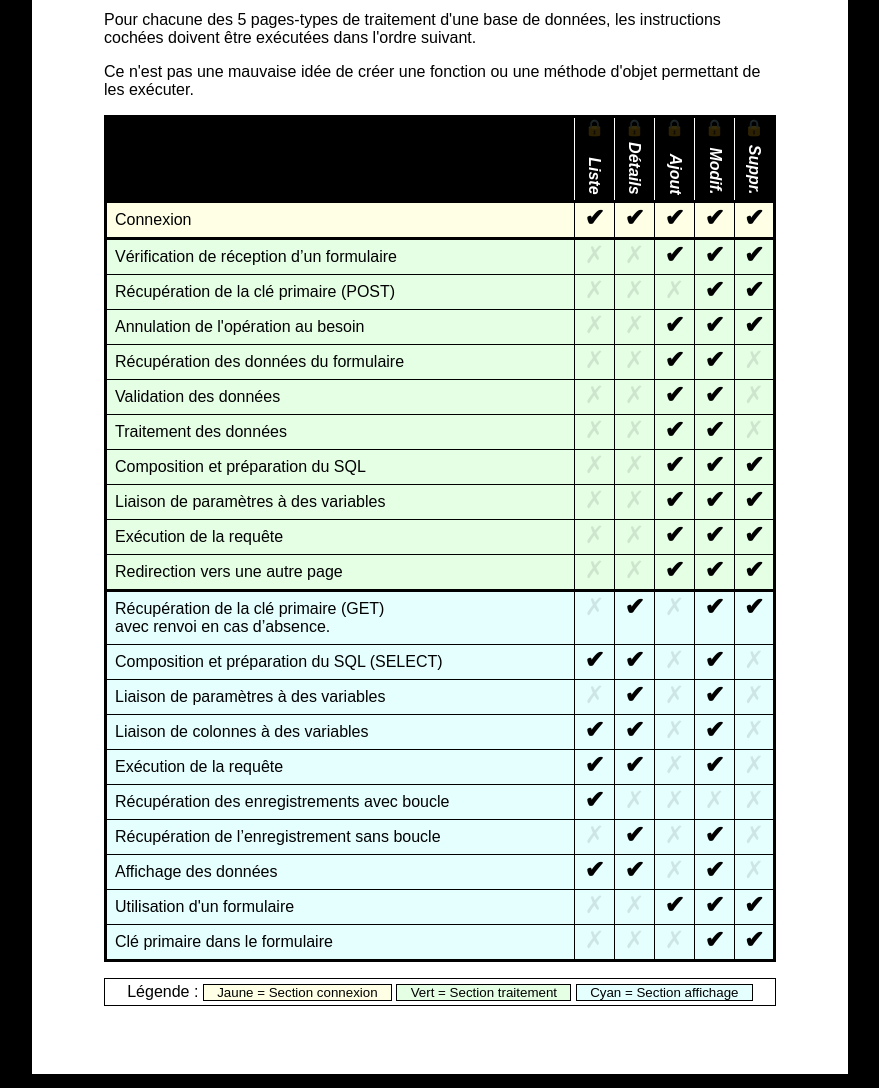
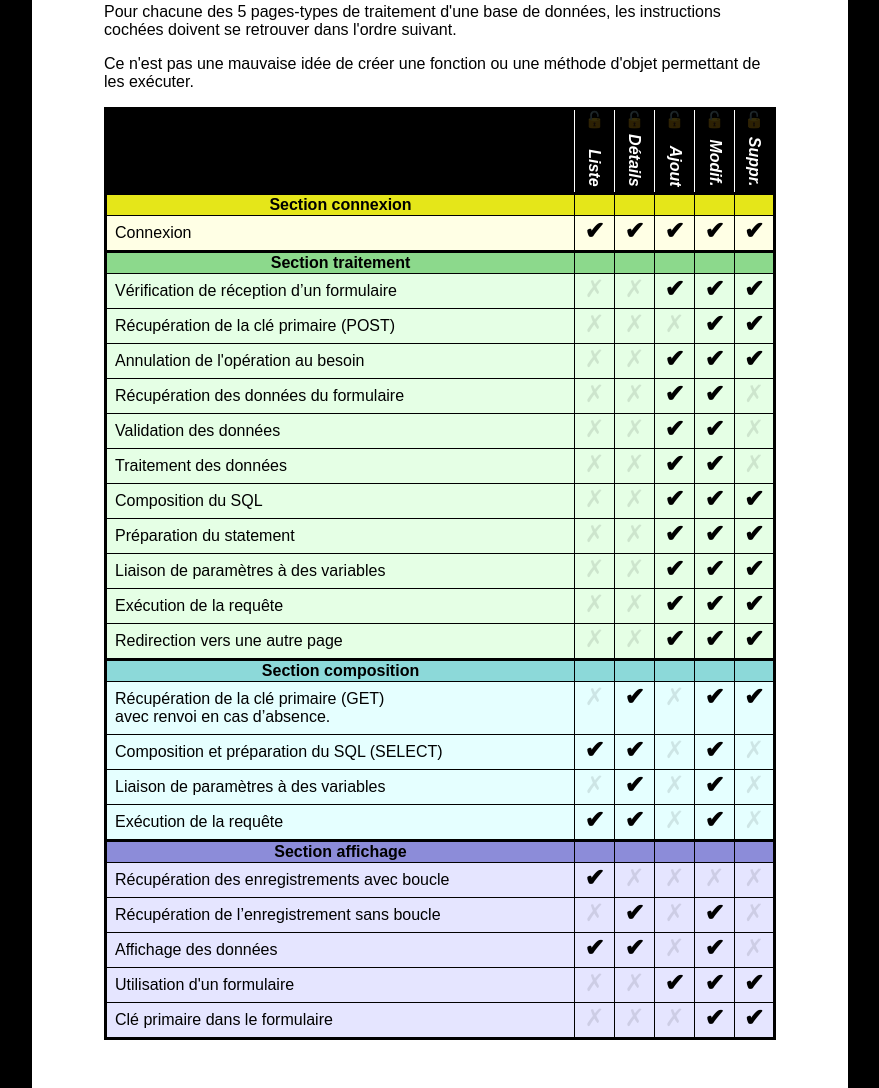
Before and after one commit to web3cstj/5pages, a plain HTML site: page index.html in a window 1280 px wide. Shown: the part 116-1204 px from the top of the page, without its empty margins (200-1079 px from the left). Drawn offline with Linux system fonts and the light colour scheme.

Commit message:
Mise à jour 2019

```diff
--- a/5pages.less
+++ b/5pages.less
@@ -1,8 +1,16 @@
-body {
+:root {
+	font-size: 12pt;
 	font-family: arial;
 }
 
-div.interface {}
+body {
+	margin: 0;
+}
+
+div.interface {
+	padding: 1em;
+	position: relative;
+}
 
 h1 {
 	text-align: center;
@@ -11,6 +19,15 @@ h1 {
 }
 
 table.cinqpages {
+	--fond-connexion: hsl(60, 100%, 95%);
+	--fond-connexion-entete: hsl(60, 80%, 50%);
+	--fond-traitement: hsl(120, 100%, 95%);
+	--fond-traitement-entete: hsl(120, 50%, 70%);
+	--fond-composition: hsl(180, 100%, 95%);
+	--fond-composition-entete: hsl(180, 50%, 70%);
+	--fond-affichage: hsl(240, 100%, 95%);
+	--fond-affichage-entete: hsl(240, 50%, 70%);
+
 	font-family: arial;
 	border: 2px solid black;
 	border-collapse: collapse;
@@ -40,19 +57,18 @@ table.cinqpages {
 		}
 	}
 }
-tbody,
-span {
+tbody {
 	&.connexion {
-		background-color: hsl(60, 100%, 95%);
+		background-color: var(--fond-connexion);
 	}
 	&.traitement {
-		background-color: hsl(120, 100%, 95%);
+		background-color: var(--fond-traitement);
 	}
 	&.composition {
-		background-color: hsl(180, 100%, 95%);
+		background-color: var(--fond-composition);
 	}
 	&.affichage {
-		background-color: hsl(240, 100%, 95%);
+		background-color: var(--fond-affichage);
 	}
 }
 
@@ -60,15 +76,15 @@ table {
 	counter-reset: noligne;
 }
 
-tbody > tr > td:first-child {
+tbody > tr:not(.entete) > td:first-child {
 	counter-increment: noligne;
 }
 
-#numeroter:checked ~ * tbody > tr > td:first-child:before {
+#numeroter:checked ~ * tbody > tr:not(.entete) > td:first-child:before {
 	content: counter(noligne, lower-alpha) ". ";
 }
 
-tbody > tr:hover {
+tbody > tr:not(.entete):hover {
 	background-color: rgba(0, 0, 0, .8);
 	color: white;
 }
@@ -82,6 +98,19 @@ tbody {
 
 footer {
 	height: 3em;
+}
+
+tbody.connexion tr.entete {
+	background-color: var(--fond-connexion-entete);
+}
+tbody.traitement tr.entete {
+	background-color: var(--fond-traitement-entete);
+}
+tbody.composition tr.entete {
+	background-color: var(--fond-composition-entete);
+}
+tbody.affichage tr.entete {
+	background-color: var(--fond-affichage-entete);
 }
 
 td > div {
@@ -105,12 +134,14 @@ td > div {
 	}
 
 }
-
-tr:hover,
-tr.on {
+tr:not(.entete) {
+	&:hover,
+	&.on {
 		& > td > div {
 			display: block;
 		}
+	}
+
 }
 
 tr.liste td.liste,
@@ -125,15 +156,28 @@ tr.suppr td.suppr {
 	}
 }
 
-table.liste td > div,
-table.details td > div,
-table.ajout td > div,
-table.modif td > div,
-table.suppr td > div {
+table.liste,
+table.details,
+table.ajout,
+table.modif,
+table.suppr {
+	td > div {
 		display: block;
 	}
+}
 
+td a {
+	text-decoration-style: dashed;
+	text-decoration-skip-ink: none;
+	text-decoration-skip: none;
+	color: inherit;
+	text-decoration-color: rgba(0,0,0,.3);
+	&:hover {
+		text-decoration-color: rgba(0,0,0,1);
+		text-decoration-style: solid;
 
+	}
+}
 td[class] {
 	text-align: center;
 	font-size: 1.5em;
@@ -169,7 +213,7 @@ thead th {
 		cursor: pointer;
 		&::before {
 			font-family: "Segoe UI Symbol";
-			content: "\1f512";
+			content: "\1f513";
 			position: absolute;
 			top:0;
 			left:0;
@@ -180,13 +224,16 @@ thead th {
 		}
 	}
 }
-table.liste thead th.liste::before,
-table.details thead th.details::before,
-table.ajout thead th.ajout::before,
-table.modif thead th.modif::before,
-table.suppr thead th.suppr::before {
+table.liste thead th.liste,
+table.details thead th.details,
+table.ajout thead th.ajout,
+table.modif thead th.modif,
+table.suppr thead th.suppr {
+	&::before {
 		color:yellow;
 		opacity: 1;
+		content: "\1f512";
+	}
 }
 @keyframes tourner {
 	0% {
@@ -207,13 +254,24 @@ input[type=checkbox] {
 
 #toutafficher:checked ~ * label[for=toutafficher],
 #numeroter:checked ~ * label[for=numeroter] {
-	box-shadow: -.1em -.1em .1em rgba(255, 255, 255, 1) inset, .1em .1em .1em rgba(0, 0, 0, .5) inset;
+//	box-shadow: -.1em -.1em .1em rgba(255, 255, 255, 1) inset, .1em .1em .1em rgba(0, 0, 0, .5) inset;
 	background: #ddd;
+	opacity: 1;
+	&::before {
+		content: "\1f512";
+	}
 }
 
 div.options {
 	position: absolute;
-	width: 10em;
+	//width: 10em;
+	top: 1em;
+	right: 1em;
+	font-size: smaller;
+	label[for=toutafficher]::before {
+		content: "\1f513";
+		font-family: "Segoe UI Symbol";
+	}
 }
 
 label {
@@ -223,35 +281,24 @@ label {
 	transition: .5s;
 	font-size: smaller;
 	font-family: arial;
-	border: 1px solid black;
+//	border: 1px solid black;
 	border-radius: .3em;
 	padding: .2em 1em;
 	background: #EEE;
 	color: black;
-	box-shadow: .1em .1em .1em rgba(255, 255, 255, 1) inset, -.1em -.1em .1em rgba(0, 0, 0, .5) inset;
+//	box-shadow: .1em .1em .1em rgba(255, 255, 255, 1) inset, -.1em -.1em .1em rgba(0, 0, 0, .5) inset;
+	&:hover {
+		opacity: 1;
 	}
-
-label:hover {
-	opacity: 1;
 }
 
 footer {
 	margin-top: 1em;
-	& > div.legende {
-		border: 1px solid black;
-		padding: .25em;
-		text-align: center;
-		& > span {
-			border: 1px solid black;
-			font-size: smaller;
-			padding: 0 1em;
-		}
-	}
 }
 .afficher(@classe) {
 	table.@{classe} {
 		tbody tr {
-			&:not(.@{classe}) {
+			&:not(.@{classe}):not(.entete) {
 				display:none;
 			}
 		}
@@ -280,25 +327,28 @@ table.liste, table.details {
 
 @page {
 	size: 8.5in 11in;
-	margin: .75in;
+	margin: .5in .75in;
+}
+@media print {
+	tr, tbody {
+		page-break-inside: avoid;
 	}
 
-@media print {
 	div.instructions,
 	div.legende,
 	label {
 		display: none;
 	}
-	body {
-		margin: .5in;
-	}
+//	body {
+//		margin: .5in;
+//	}
 	div.interface {}
 	tbody {
 		background-color: transparent !important;
 	}
-	tbody.traitement {
-		background-color: rgba(0, 0, 0, .1) !important;
-	}
+//	tbody.traitement {
+//		background-color: rgba(0, 0, 0, .1) !important;
+//	}
 	table.cinqpages thead {
 	  background-color: white;
 	  color: black;
--- a/folding.js
+++ b/folding.js
@@ -3,40 +3,56 @@ class Folding {
 	static load() {
 		if (location.search) {
 			var elements = location.search.substr(1).split("&");
-			elements.forEach(function (e) {
-				var bouton = document.querySelector("#" + e);
+			elements.forEach(id => {
+				var bouton = document.getElementById(id);
 				if (bouton) {
 					bouton.checked = true;
 				}
-				document.querySelector("table.cinqpages").classList.add(e);
+				document.querySelector("table.cinqpages").classList.add(id);
 			});
 		}
+		if (localStorage.toutafficher != "false") {
+			document.getElementById("toutafficher").checked = localStorage.toutafficher;
+		}
+		this.ajouterColonnes();
 		this.initToggle();
 		this.initToggleColonne();
+		document.getElementById("toutafficher").addEventListener('change', e=>{
+			localStorage.toutafficher = e.currentTarget.checked;
+		});
+	}
+	static ajouterColonnes(tr) {
+		if (!tr) {
+			document.querySelectorAll('tbody tr').forEach(tr=>{
+				this.ajouterColonnes(tr);
+			});
+			return;
+		}
+		var tag = tr.classList.contains('entete') ? 'th' : 'td';
+		['liste','details','ajout','modif','suppr',].forEach(c=>{
+			var td = tr.appendChild(document.createElement(tag));
+			td.classList.add(c);
+		});
 	}
 	static initToggle() {
-		var elements = document.querySelectorAll("tr");
-		elements.forEach(function (e) {
-			e.addEventListener("click", this.evtToggle);
-		}, this);
+		var elements = document.querySelectorAll("tbody tr:not(.entete)");
+		elements.forEach(element => element.addEventListener("click", this.evtToggle));
 	}
 	static initToggleColonne() {
 		var elements = document.querySelectorAll("thead th[class]");
-		elements.forEach(function (e) {
-			e.addEventListener("click", this.evtToggleColonne);
-		}, this);
+		elements.forEach(element => element.addEventListener("click", this.evtToggleColonne));
 	}
-	static evtToggle() {
-		this.classList.toggle("on");
+	static evtToutAfficher(e) {
+		e.currentTarget.classList.toggle("on");
 	}
-	static evtToggleColonne() {
-		this.closest("table").classList.toggle(this.className);
+	static evtToggle(e) {
+		e.currentTarget.classList.toggle("on");
+	}
+	static evtToggleColonne(e) {
+		e.currentTarget.closest("table").classList.toggle(e.currentTarget.className);
 	}
 	static init() {
-		window.addEventListener("load", function () {
-			Folding.load();
-		});
-
+		window.addEventListener("load", () => this.load());
 	}
 }
 Folding.init();
--- a/index.html
+++ b/index.html
@@ -8,14 +8,14 @@
 </head>
 
 <body><input type="checkbox" id="toutafficher" /><input type="checkbox" id="numeroter" />
+	<div class="interface">
 	<div class="options">
 	<label for="toutafficher">Tout afficher</label>
 <!--	<label for="numeroter">Numéroter</label>-->
 	</div>
-	<div class="interface">
 		<h1>Les 5 pages</h1>
 		<div class="instructions">
-			<p>Pour chacune des 5 pages-types de traitement d'une base de données, les instructions cochées doivent être exécutées dans l'ordre suivant.</p>
+			<p>Pour chacune des 5 pages-types de traitement d'une base de données, les instructions cochées doivent se retrouver dans l'ordre suivant.</p>
 			<p>Ce n'est pas une mauvaise idée de créer une fonction ou une méthode d'objet permettant de les exécuter.</p>
 		</div>
 		<table class="cinqpages">
@@ -39,6 +39,7 @@
 				</tr>
 			</thead>
 			<tbody class="connexion">
+				<tr class="entete"><th>Section connexion</th></tr>
 				<tr class="liste details ajout modif suppr">
 					<td>Connexion
 						<div>
@@ -46,16 +47,13 @@
 							<p><strong>MySql</strong> : <code>$pdo = new PDO($dsn, $username, $password);</code></p>
 							<p><strong>SQLite</strong> : <code>$pdo = new PDO("sqlite:" . $chemin_bd);</code></p>
 							<p>Prendre soin de donner les bonnes valeurs aux variables.</p>
+							<p>Optionnel : <code>$pdo-&gt;<a target="_blank" href="https://www.php.net/manual/fr/pdo.setattribute.php">setAttribute</a>(PDO::ERRMODE_WARNING);</code></p>
 						</div>
 					</td>
-					<td class="liste"></td>
-					<td class="details"></td>
-					<td class="ajout"></td>
-					<td class="modif"></td>
-					<td class="suppr"></td>
 				</tr>
 			</tbody>
 			<tbody class="traitement">
+				<tr class="entete"><th>Section traitement</th></tr>
 				<tr class="ajout modif suppr">
 					<td>Vérification de réception d’un formulaire
 						<div>
@@ -64,11 +62,6 @@
 							<p>Toute cette section ne doit s'exécuter que si le témoin est présent.</p>
 						</div>
 					</td>
-					<td class="liste"></td>
-					<td class="details"></td>
-					<td class="ajout"></td>
-					<td class="modif"></td>
-					<td class="suppr"></td>
 				</tr>
 				<tr class="modif suppr">
 					<td>Récupération de la clé primaire (POST)
@@ -77,11 +70,6 @@
 							<p>Mot-clé : <code>$_POST</code></p>
 						</div>
 					</td>
-					<td class="liste"></td>
-					<td class="details"></td>
-					<td class="ajout"></td>
-					<td class="modif"></td>
-					<td class="suppr"></td>
 				</tr>
 				<tr class="ajout modif suppr">
 					<td>Annulation de l'opération au besoin
@@ -91,11 +79,6 @@
 							<p>Mots-clés : <code>isset</code>, <code>header</code></p>
 						</div>
 					</td>
-					<td class="liste"></td>
-					<td class="details"></td>
-					<td class="ajout"></td>
-					<td class="modif"></td>
-					<td class="suppr"></td>
 				</tr>
 				<tr class="ajout modif">
 					<td>Récupération des données du formulaire
@@ -106,11 +89,6 @@
 							<p>Mots-clés : <code>$_POST</code>, <code>trim</code></p>
 						</div>
 					</td>
-					<td class="liste"></td>
-					<td class="details"></td>
-					<td class="ajout"></td>
-					<td class="modif"></td>
-					<td class="suppr"></td>
 				</tr>
 				<tr class="ajout modif">
 					<td>Validation des données
@@ -119,11 +97,6 @@
 							<p>Cette pratique sera détaillée ultérieurement.</p>
 						</div>
 					</td>
-					<td class="liste"></td>
-					<td class="details"></td>
-					<td class="ajout"></td>
-					<td class="modif"></td>
-					<td class="suppr"></td>
 				</tr>
 				<tr class="ajout modif">
 					<td>Traitement des données
@@ -132,126 +105,90 @@
 							<p>Quelques mots-clés : <code>strtoupper</code>, <code>str_replace</code>, <code>addslashes</code>, <code>intval</code>...</p>
 						</div>
 					</td>
-					<td class="liste"></td>
-					<td class="details"></td>
-					<td class="ajout"></td>
-					<td class="modif"></td>
-					<td class="suppr"></td>
 				</tr>
 				<tr class="ajout modif suppr">
-					<td>Composition et préparation du SQL
+					<td>Composition du SQL
 						<div>
-							<p>Composition d'une commande SQL de modification de bd en y incluant des paramètres PDO. Un paramètre PDO est un identifiant choisi par vous précédé d'un deux-points. Exemple : <code style="border:1px solid black;">:id</code></p>
-							<p>Création d'un objet PODStatement pour notre SQL.</p>
-							<p>Mot-clé : <code><a target="_blank" href="http://php.net/manual/fr/pdo.prepare.php">prepare</a></code>, une méthode de notre objet PDO.</p>
+							<p>Composition d'une commande SQL de modification de bd en y incluant des paramètres PDO. Un paramètre PDO est un identifiant choisi par vous précédé d'un deux-points. Exemple : <code style="border:1px solid black;">... WHERE id=:id</code></p>
 						</div>
 					</td>
-					<td class="liste"></td>
-					<td class="details"></td>
-					<td class="ajout"></td>
-					<td class="modif"></td>
-					<td class="suppr"></td>
+				</tr>
+				<tr class="ajout modif suppr">
+					<td>Préparation du statement
+						<div>
+							<p>Création d'un objet PDOStatement pour notre SQL.</p>
+							<p><code>$stmt = $pdo-&gt;<a target="_blank" href="http://php.net/manual/fr/pdo.prepare.php">prepare</a>($sql);</code></p>
+						</div>
+					</td>
 				</tr>
 				<tr class="ajout modif suppr">
 					<td>Liaison de paramètres à des variables
 						<div>
 							<p>Établir un lien entre les variables contenant les données et les paramètres PDO de notre SQL.</p>
-							<p><code>$stmt-&gt;bindParam(":nomChamp", $nomChamp);</code></p>
-							<p>Mot-clé : <code><a target="_blank" href="http://php.net/manual/fr/pdostatement.bindparam.php">bindParam</a></code>, une méthode de l'objet PDOStatement.</p>
+							<p><code>$stmt-&gt;<a target="_blank" href="http://php.net/manual/fr/pdostatement.bindparam.php">bindParam</a>(":champ", $champ);</code></p>
+							<p>Sous certaines conditions, cette fonction peut être accomplie directement lors du <code>execute</code>. Voir ci-dessous.</p>
+							<p>Voir aussi : <a target="_blank" href="http://php.net/manual/fr/pdostatement.bindvalue.php">bindValue</a>.</p>
 						</div>
 					</td>
-					<td class="liste"></td>
-					<td class="details"></td>
-					<td class="ajout"></td>
-					<td class="modif"></td>
-					<td class="suppr"></td>
 				</tr>
 				<tr class="ajout modif suppr">
 					<td>Exécution de la requête
 						<div>
-							<p>Mot-clé : <code><a target="_blank" href="http://php.net/manual/fr/pdostatement.execute.php">execute</a></code>, une méthode de l'objet PDOStatement.</p>
+							<p><code>$stmt-&gt;<a target="_blank" href="http://php.net/manual/fr/pdostatement.execute.php">execute</a>();</code></p>
+							<p>On peut également fournir les valeurs des paramètres et éviter le <code>bindParam</code> : Ex.: <code>$stmt-&gt;execute([':param1'=&gt;'valeur1'])</code></p>
 						</div>
 					</td>
-					<td class="liste"></td>
-					<td class="details"></td>
-					<td class="ajout"></td>
-					<td class="modif"></td>
-					<td class="suppr"></td>
 				</tr>
 				<tr class="ajout modif suppr">
 					<td>Redirection vers une autre page
 						<div>
 							<p>Habituellement, on n'a pas besoin de rafficher le formulaire. On fait donc une redirection.</p>
 							<p>On peut rediriger vers la page de liste ou bien vers la page de détails en incluant la clé primaire dans l'adresse.</p>
-							<p>Mot-clé : <code>header</code></p>
+							<p>Mot-clé : <code><a target="_blank" href="http://php.net/manual/fr/function.header.php">header</a></code></p>
 						</div>
 					</td>
-					<td class="liste"></td>
-					<td class="details"></td>
-					<td class="ajout"></td>
-					<td class="modif"></td>
-					<td class="suppr"></td>
 				</tr>
 			</tbody>
 			<tbody class="composition">
+				<tr class="entete"><th>Section composition</th></tr>
 				<tr class="details modif suppr">
 					<td>Récupération de la clé primaire (GET)<br/>avec renvoi en cas d’absence.
 						<div>
 							<p>Pour fonctionner, ces pages doivent recevoir par l'adresse la clé primaire d'un enregistrement.</p>
 							<p>Si celle-ci n'est pas fournie, soit on affiche un message 404, soit on retourne directement vers la page d'accueil.</p>
-							<p>Mots-clés : <code>$_GET</code>, <code>header</code></p>
+							<p>Mots-clés : <code>$_GET</code>, <code><a target="_blank" href="http://php.net/manual/fr/function.header.php">header</a></code></p>
 						</div>
 					</td>
-					<td class="liste"></td>
-					<td class="details"></td>
-					<td class="ajout"></td>
-					<td class="modif"></td>
-					<td class="suppr"></td>
 				</tr>
 				<tr class="liste details modif">
 					<td>Composition et préparation du SQL (SELECT)
 						<div>
 							<p>Composition d'une commande SQL pour récupérer des données (SELECT).</p>
-							<p>Création d'un objet PODStatement pour notre SQL.</p>
-							<p><code>$stmt = $pdo-&gt;prepare($sql);</code></p>
-							<p>Mot-clé : <code><a target="_blank" href="http://php.net/manual/fr/pdo.prepare.php">prepare</a></code>, une méthode de notre objet PDO.</p>
+							<p>Création d'un objet PDOStatement pour notre SQL.</p>
+							<p><code>$stmt = $pdo-&gt;<a target="_blank" href="http://php.net/manual/fr/pdo.prepare.php">prepare</a>($sql);</code></p>
+							<p>Optionnel : <code>$stmt-&gt;<a target="_blank" href="https://www.php.net/manual/fr/pdostatement.setfetchmode.php">setFetchMode</a>(PDO::FETCH_CLASS, MaClasse::class);</code></p>
 						</div>
 					</td>
-					<td class="liste"></td>
-					<td class="details"></td>
-					<td class="ajout"></td>
-					<td class="modif"></td>
-					<td class="suppr"></td>
 				</tr>
 				<tr class="details modif">
 					<td>Liaison de paramètres à des variables
 						<div>
 							<p>Établir un lien entre les variables contenant les données et les paramètres PDO de notre SQL.</p>
-							<p><code>$stmt-&gt;bindParam(":nomChamp", $nomChamp);</code></p>
-
-							<p>Mot-clé : <code><a target="_blank" href="http://php.net/manual/fr/pdostatement.bindparam.php">bindParam</a></code>, une méthode de l'objet PDOStatement.</p>
+							<p><code>$stmt-&gt;<a target="_blank" href="http://php.net/manual/fr/pdostatement.bindparam.php">bindParam</a>(":champ", $champ);</code></p>
 						</div>
 					</td>
-					<td class="liste"></td>
-					<td class="details"></td>
-					<td class="ajout"></td>
-					<td class="modif"></td>
-					<td class="suppr"></td>
 				</tr>
+<!--
 				<tr class="liste details modif">
 					<td>Liaison de colonnes à des variables
 						<div>
 							<p>Établir un lien entre les colonnes de notre requête et des variables créées pour l'occasion.</p>
-							<p><code>$stmt-&gt;bindColumn("nomChamp", $nomChamp);</code></p>
+							<p><code>$stmt-&gt;bindColumn("champ", $champ);</code></p>
 							<p>Mot-clé : <code><a target="_blank" href="http://php.net/manual/fr/pdostatement.bindcolumn.php">bindColumn</a></code>, une méthode de l'objet PDOStatement.</p>
 						</div>
 					</td>
-					<td class="liste"></td>
-					<td class="details"></td>
-					<td class="ajout"></td>
-					<td class="modif"></td>
-					<td class="suppr"></td>
 				</tr>
+-->
 				<tr class="liste details modif">
 					<td>Exécution de la requête
 						<div>
@@ -259,12 +196,10 @@
 							<p>Mot-clé : <code><a target="_blank" href="http://php.net/manual/fr/pdostatement.execute.php">execute</a></code>, une méthode de l'objet PDOStatement.</p>
 						</div>
 					</td>
-					<td class="liste"></td>
-					<td class="details"></td>
-					<td class="ajout"></td>
-					<td class="modif"></td>
-					<td class="suppr"></td>
 				</tr>
+			</tbody>
+			<tbody class="affichage">
+				<tr class="entete"><th>Section affichage</th></tr>
 				<tr class="liste">
 					<td>Récupération des enregistrements avec boucle
 						<div>
@@ -272,11 +207,6 @@
 							<p>Mot-clé : <code><a target="_blank" href="http://php.net/manual/fr/pdostatement.fetch.php">fetch</a></code>, une méthode de l'objet PDOStatement, <code>while</code>.</p>
 						</div>
 					</td>
-					<td class="liste"></td>
-					<td class="details"></td>
-					<td class="ajout"></td>
-					<td class="modif"></td>
-					<td class="suppr"></td>
 				</tr>
 				<tr class="details modif">
 					<td>Récupération de l’enregistrement sans boucle
@@ -285,11 +215,6 @@
 							<p>Mot-clé : <code><a target="_blank" href="http://php.net/manual/fr/pdostatement.fetch.php">fetch</a></code>, une méthode de l'objet PDOStatement.</p>
 						</div>
 					</td>
-					<td class="liste"></td>
-					<td class="details"></td>
-					<td class="ajout"></td>
-					<td class="modif"></td>
-					<td class="suppr"></td>
 				</tr>
 				<tr class="liste details modif">
 					<td>Affichage des données
@@ -297,11 +222,6 @@
 							<p>Dans ces pages, on doit inclure, dans l'affichage, des données provenant de la base de données. Soit dans une mise en page normale, soit comme valeurs d'un formulaire.</p>
 						</div>
 					</td>
-					<td class="liste"></td>
-					<td class="details"></td>
-					<td class="ajout"></td>
-					<td class="modif"></td>
-					<td class="suppr"></td>
 				</tr>
 				<tr class="ajout modif suppr">
 					<td>Utilisation d'un formulaire
@@ -309,11 +229,6 @@
 							<p>Ces pages utilisent un formulaire.</p>
 						</div>
 					</td>
-					<td class="liste"></td>
-					<td class="details"></td>
-					<td class="ajout"></td>
-					<td class="modif"></td>
-					<td class="suppr"></td>
 				</tr>
 				<tr class="modif suppr">
 					<td>Clé primaire dans le formulaire
@@ -322,22 +237,9 @@
 							<p>Cette donnée provient habituellement de l'adresse.</p>
 						</div>
 					</td>
-					<td class="liste"></td>
-					<td class="details"></td>
-					<td class="ajout"></td>
-					<td class="modif"></td>
-					<td class="suppr"></td>
 				</tr>
 			</tbody>
 		</table>
-		<footer>
-			<div class="legende">
-				Légende :
-				<span class="connexion">Jaune = Section connexion</span>
-				<span class="traitement">Vert = Section traitement</span>
-				<span class="composition">Cyan = Section affichage</span>
-			</div>
-		</footer>
 	</div>
 </body>
 </html>
```
Also changed, not shown: 5pages.css, 5pages.svg (added), favicon.ico (added). Lines whose indentation alone changed are shown as unchanged.
